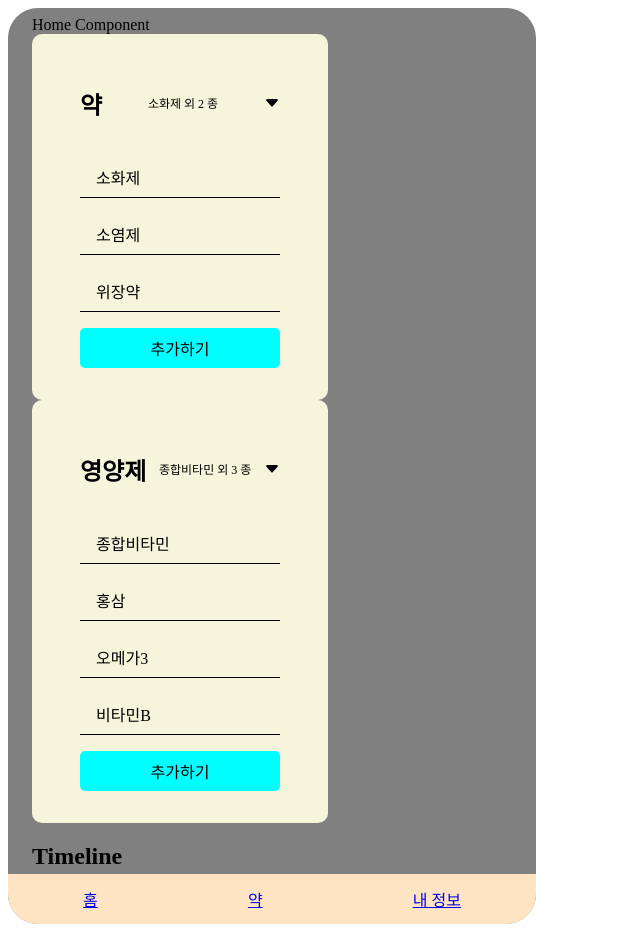
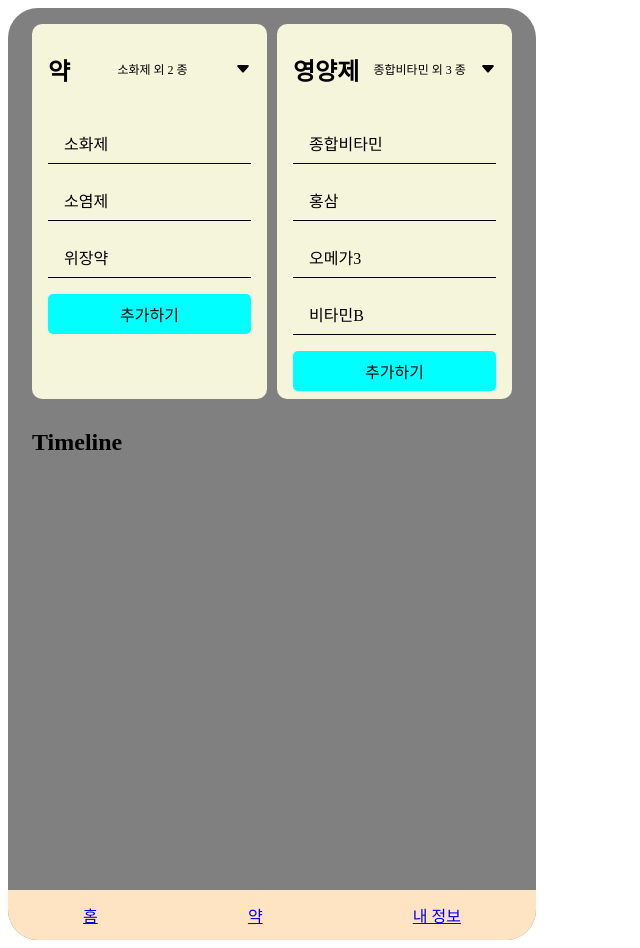
Before and after one commit to JISU-Y/alarm-for-pills, a React app: page / in a window 1280 px wide. Shown: the whole page, without its empty margins (0-640 px from the left). Built offline with nearby package versions, Linux system fonts and the light colour scheme.

Commit message:
design: add grid display to Home Page

```diff
--- a/src/App.jsx
+++ b/src/App.jsx
@@ -30,7 +30,7 @@ const MobileBox = styled.div`
   overflow: hidden;
   position: relative;
   border-radius: 30px;
-  padding: 0.5rem 1.5rem;
+  padding: 1rem 1.5rem;
 `
 
 export default App
--- a/src/components/organisms/pillCard/index.jsx
+++ b/src/components/organisms/pillCard/index.jsx
@@ -20,9 +20,8 @@ const PillCard = ({ sectionTitle, pills, button }) => {
 }
 
 const Card = styled.div`
-  width: 200px;
   background-color: beige;
-  padding: 2rem 3rem;
+  padding: 0.5rem 1rem;
   display: flex;
   flex-direction: column;
   border-radius: 10px;
--- a/src/components/organisms/timeline/index.jsx
+++ b/src/components/organisms/timeline/index.jsx
@@ -1,12 +1,17 @@
 import React from 'react'
+import styled from 'styled-components'
 import Title from '../../molecules/Title'
 
 const Timeline = () => {
   return (
-    <div>
+    <TLContainer>
       <Title title="Timeline" infoText="" toggle={false} />
-    </div>
+    </TLContainer>
   )
 }
 
+const TLContainer = styled.div`
+  grid-column: 1 / -1;
+`
+
 export default Timeline
--- a/src/pages/Home/index.jsx
+++ b/src/pages/Home/index.jsx
@@ -1,4 +1,5 @@
 import React from 'react'
+import styled from 'styled-components'
 import PillCard from '../../components/organisms/PillCard'
 import Timeline from '../../components/organisms/Timeline'
 
@@ -6,8 +7,7 @@ import Timeline from '../../components/organisms/Timeline'
 
 const Home = () => {
   return (
-    <div>
-      Home Component
+    <Container>
       <PillCard sectionTitle="약" pills={['소화제', '소염제', '위장약']} button={true} />
       <PillCard
         sectionTitle="영양제"
@@ -15,8 +15,15 @@ const Home = () => {
         button={true}
       />
       <Timeline />
-    </div>
+    </Container>
   )
 }
 
+const Container = styled.div`
+  display: grid;
+  grid-template-columns: repeat(2, 1fr);
+  grid-template-rows: 1fr 1fr;
+  grid-gap: 10px;
+`
+
 export default Home
```
